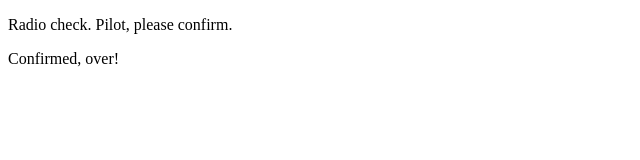
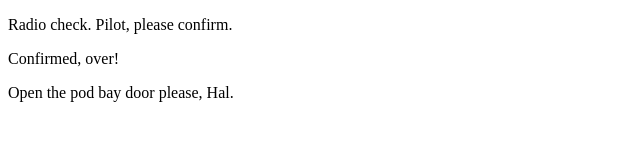
Before and after one commit to jaamesh/james-communication-log, a plain HTML site: page index.html in a window 1280 px wide. Shown: the whole page, without its empty margins (0-640 px from the left). Drawn offline with Linux system fonts and the light colour scheme.

Commit message:
request made

```diff
--- a/index.html
+++ b/index.html
@@ -3,5 +3,6 @@
    <body>
       <p>Radio check. Pilot, please confirm.</p>
       <p>Confirmed, over!</p>
+      <p>Open the pod bay door please, Hal.</p>
    </body>
 </html>
```
